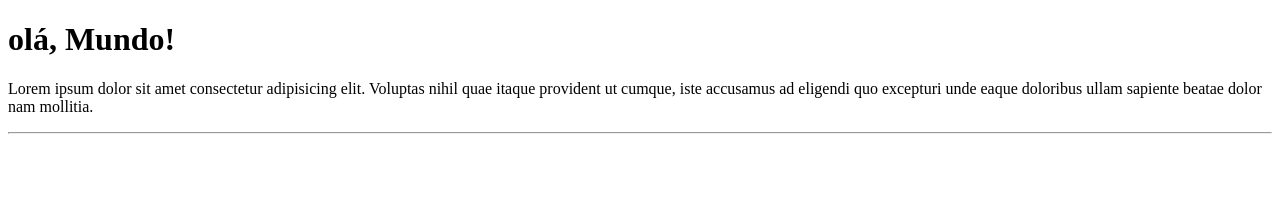
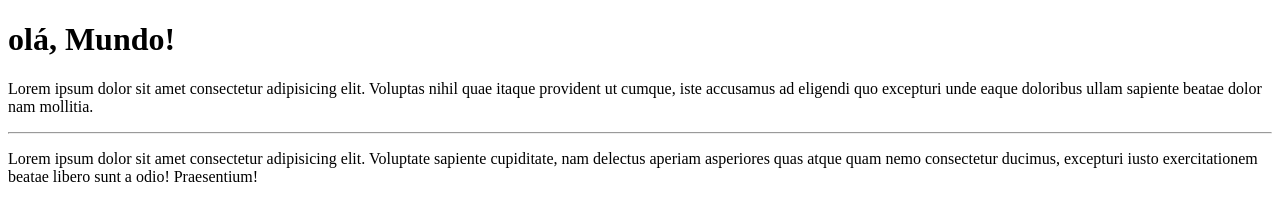
Before and after one commit to mariadev2/OLA-MUNDO, a plain HTML site: page site exemplo/index.html in a window 1280 px wide. Drawn offline with Linux system fonts and the light colour scheme.

Commit message:
Update index.html

```diff
--- a/site exemplo/index.html
+++ b/site exemplo/index.html
@@ -11,5 +11,6 @@
     <p>Lorem ipsum dolor sit amet consectetur adipisicing elit. Voluptas nihil quae itaque provident ut cumque, iste accusamus ad eligendi quo excepturi unde eaque doloribus ullam sapiente beatae dolor nam mollitia.
     </p>
     <hr>
+    <p>Lorem ipsum dolor sit amet consectetur adipisicing elit. Voluptate sapiente cupiditate, nam delectus aperiam asperiores quas atque quam nemo consectetur ducimus, excepturi iusto exercitationem beatae libero sunt a odio! Praesentium!</p>
 </body>
 </html>
```
